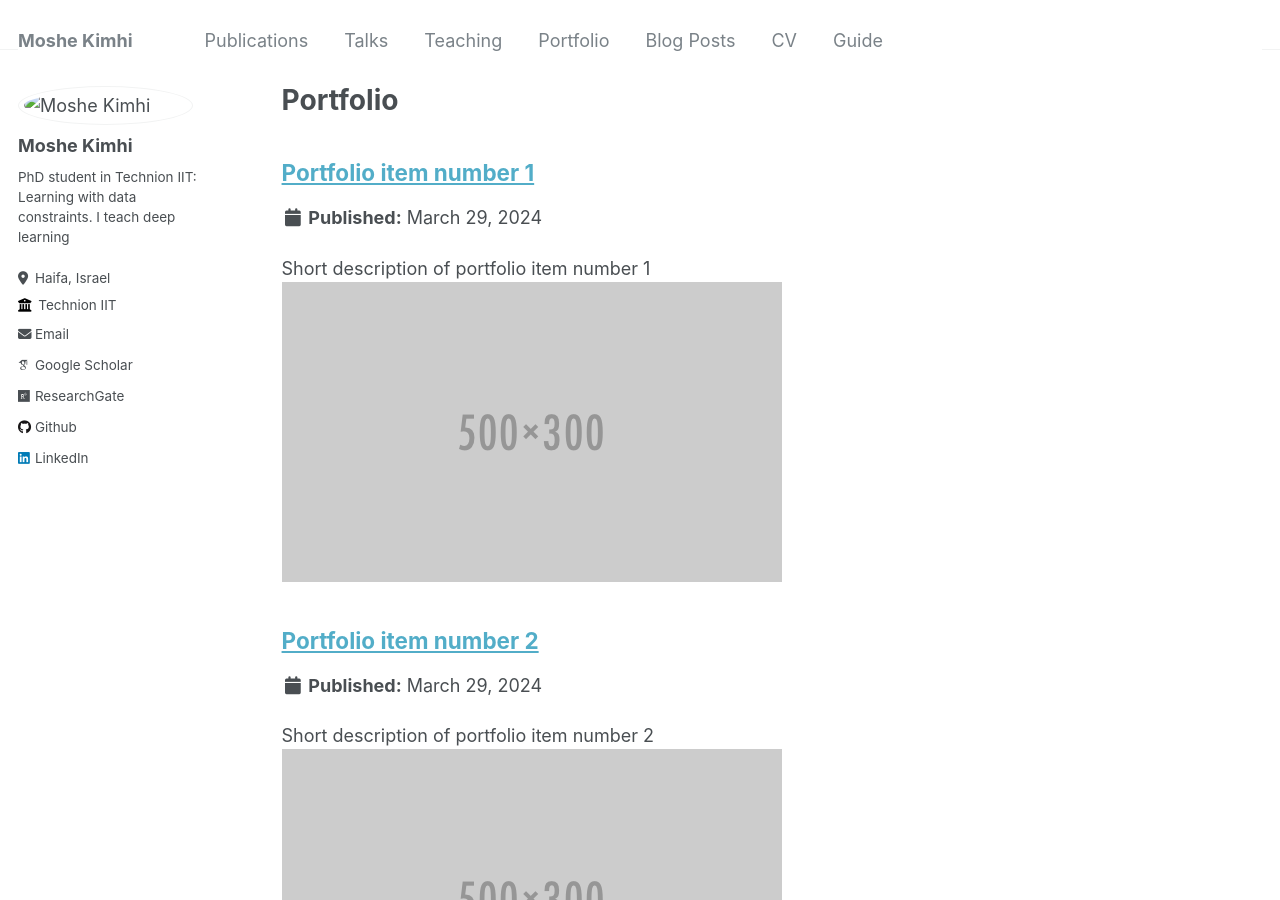
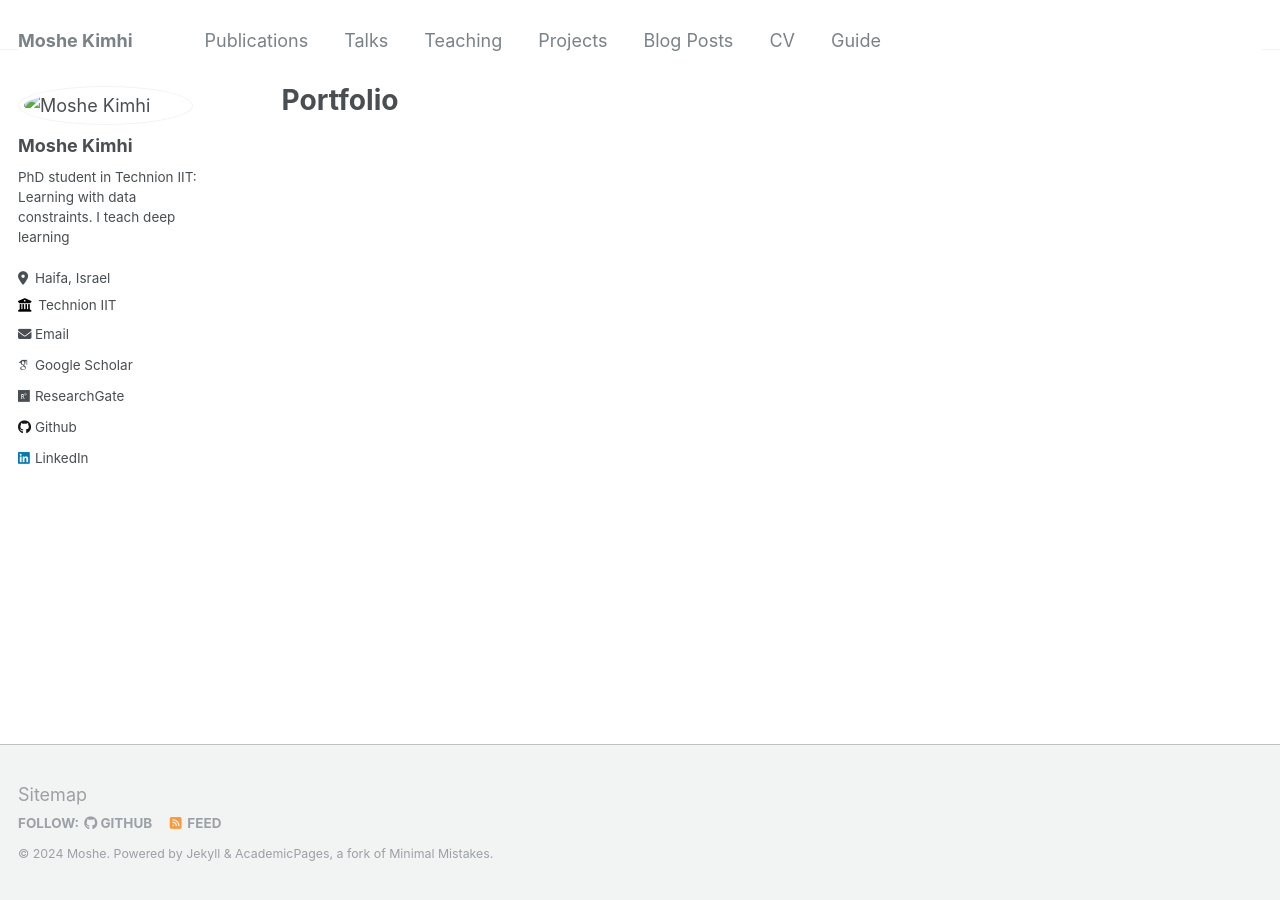
Before and after one commit to mkimhi/mkimhi.github.io, a Jekyll site: the page built from _pages/portfolio.html, in a window 1280 px wide and 900 px high. Built offline with Jekyll 4.4.1, drawn with Linux system fonts in a browser that asks for light colours; some web fonts are replaced.

Commit message:
projects

```diff
--- a/_config.yml
+++ b/_config.yml
@@ -205,7 +205,7 @@ collections:
   publications:
     output: true
     permalink: /:collection/:path/
-  portfolio:
+  projects:
     output: true
     permalink: /:collection/:path/
   talks:
--- a/_data/navigation.yml
+++ b/_data/navigation.yml
@@ -9,8 +9,8 @@ main:
   - title: "Teaching"
     url: /teaching/
 
-  - title: "Portfolio"
-    url: /portfolio/
+  - title: "Projects"
+    url: /projects/
 
   - title: "Blog Posts"
     url: /year-archive/
--- a/_pages/markdown.md
+++ b/_pages/markdown.md
@@ -14,7 +14,7 @@ redirect_from:
 * Single pages: _pages/
 * Collections of pages are .md or .html files in:
   * _publications/
-  * _portfolio/
+  * _projects/
   * _posts/
   * _teaching/
   * _talks/
```
Also changed, not shown: _projects/portfolio-1.md (added, +7 -0 lines), _projects/portfolio-2.html (added, +7 -0 lines).
